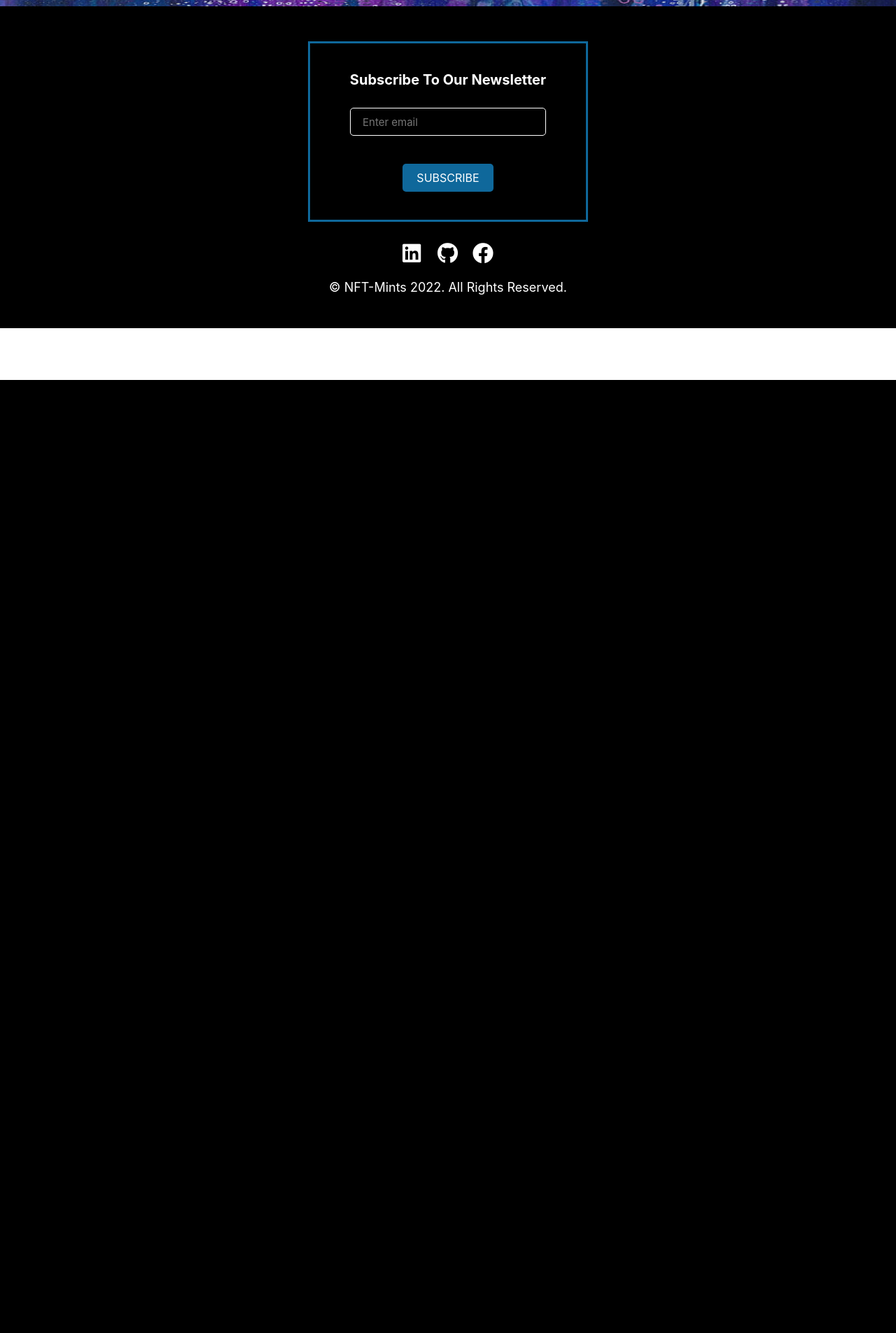
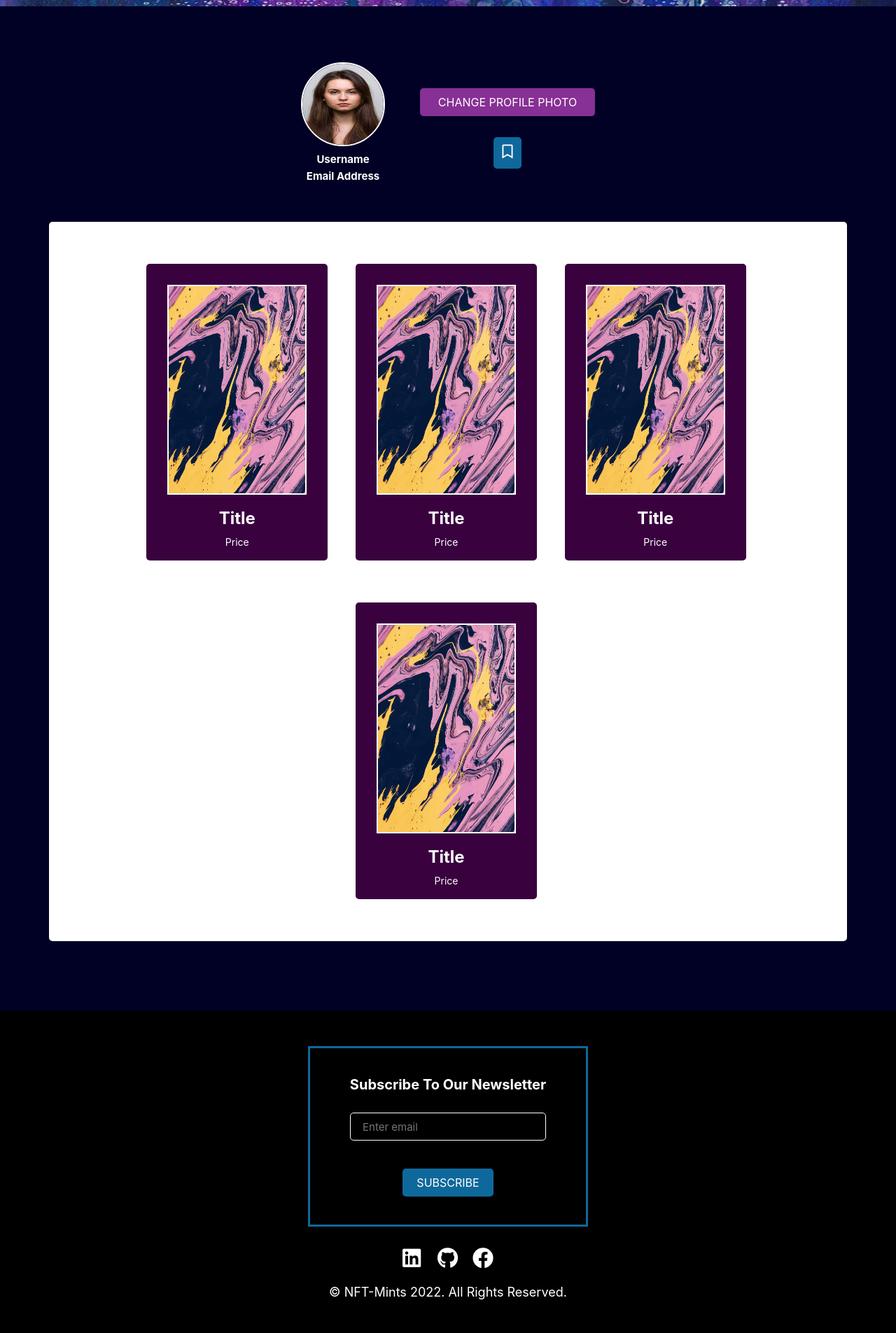
Before and after one commit to Langat20/NFT-MINTs, a Flask app: page /profile/my-profile in a window 1280 px wide. Shown: the part 257-2162 px from the top of the page at 70% size. Before the commit the page ends 800 px from the top, so only its background shows below. Run offline with Flask 2, Linux system fonts and the light colour scheme; some libraries are stand-ins or nearby versions; some web fonts are replaced.

Commit message:
Add the Profile Page Design

```diff
--- a/app/static/css/profile.css
+++ b/app/static/css/profile.css
@@ -11,3 +11,130 @@
 .header-section h2 {
   font-weight: bolder;
 }
+
+.layout {
+  background-color: #010125;
+  padding-bottom: 100px;
+}
+
+/* Profile Section */
+.profile {
+  display: flex;
+  justify-content: center;
+  align-items: center;
+  padding-top: 80px;
+  padding-bottom: 40px;
+}
+
+.profile-info img {
+  border-radius: 100%;
+  width: 120px;
+  height: 120px;
+  border: 2px solid white;
+}
+
+.profile-info p {
+  text-align: center;
+  font-weight: bold;
+  font-size: 15px;
+  line-height: 1.2;
+  color: white;
+}
+
+.username {
+  margin-top: 10px;
+}
+
+.email {
+  margin-top: -10px;
+}
+
+.profile-btns {
+  display: flex;
+  flex-direction: column;
+  margin-left: 50px;
+}
+
+.upload-btn {
+  width: 250px;
+  height: 40px;
+  border-radius: 5px;
+  border: none;
+  background-color: #873095;
+  margin-bottom: 30px;
+}
+
+.upload-btn a {
+  color: white;
+  text-decoration: none;
+}
+
+.upload-btn a:visited {
+  color: white;
+  text-decoration: none;
+}
+
+.fav-btn {
+  width: 40px;
+  height: 45px;
+  border-radius: 5px;
+  border: none;
+  background-color: #0F689B;
+  margin-left: auto;
+  margin-right: auto;
+}
+
+.far {
+  margin-top: -10px;
+  font-size: 20px;
+  text-align: center;
+  text-decoration: none;
+  color: white;
+  cursor: pointer;
+}
+
+/* Feed Section */
+.container {
+  height: 100%;
+  background-color: white;
+  border-radius: 5px;
+}
+
+.row {
+  padding: 30px;
+  display: flex;
+  justify-content: center;
+  margin-right: 30px;
+}
+
+.col-md-3{
+  background-color: #39013E;
+  text-align: center;
+  color: white;
+  margin-left: 40px;
+  padding-left: 30px;
+  padding-right: 30px;
+  border-radius: 5px;
+  margin-top: 30px;
+  margin-bottom: 30px;
+}
+
+.col-md-3 img {
+  width: 100%;
+  height: 300px;
+  margin-top: 30px;
+  border: 2px solid white;
+}
+
+.feed-info {
+  margin-top: 20px;
+}
+
+.feed-info p {
+  font-size: 14px;
+}
+
+.title {
+  font-size: 24px;
+  font-weight: bold;
+}
--- a/app/templates/profile/profile.html
+++ b/app/templates/profile/profile.html
@@ -6,4 +6,60 @@
   <h2>MY PROFILE</h2>
 </div>
 
+<div class="layout">
+  <div class="profile">
+    <div class="profile-info">
+      <img src="../../static/images/person.jpeg">
+      <p class="username">Username</p>
+      <p class="email">Email Address</p>
+    </div>
+
+    <div class="profile-btns">
+      <button class="upload-btn"><a href="#">CHANGE PROFILE PHOTO</a></button>
+      <button class="fav-btn"><a href="#"><i class="far fa-bookmark"></i></a></button>
+    </div>
+
+  </div>
+
+  <div class="container">
+    <div class="row">
+      <div class="col-md-3">
+        <img src="../../static/images/feed-img.jpg" alt="NFT image">
+        <div class="feed-info">
+          <h4 class="title">Title</h4>
+          <p>Price</p>
+        </div>
+
+      </div>
+
+      <div class="col-md-3">
+        <img src="../../static/images/feed-img.jpg" alt="NFT image">
+        <div class="feed-info">
+          <h4 class="title">Title</h4>
+          <p>Price</p>
+        </div>
+
+      </div>
+
+      <div class="col-md-3">
+        <img src="../../static/images/feed-img.jpg" alt="NFT image">
+        <div class="feed-info">
+          <h4 class="title">Title</h4>
+          <p>Price</p>
+        </div>
+
+      </div>
+
+      <div class="col-md-3">
+        <img src="../../static/images/feed-img.jpg" alt="NFT image">
+        <div class="feed-info">
+          <h4 class="title">Title</h4>
+          <p>Price</p>
+        </div>
+
+      </div>
+    </div>
+  </div>
+</div>
+
 {% endblock %}
```
Also changed, not shown: app/static/images/feed-img.jpg (added), app/static/images/person.jpeg (added).
